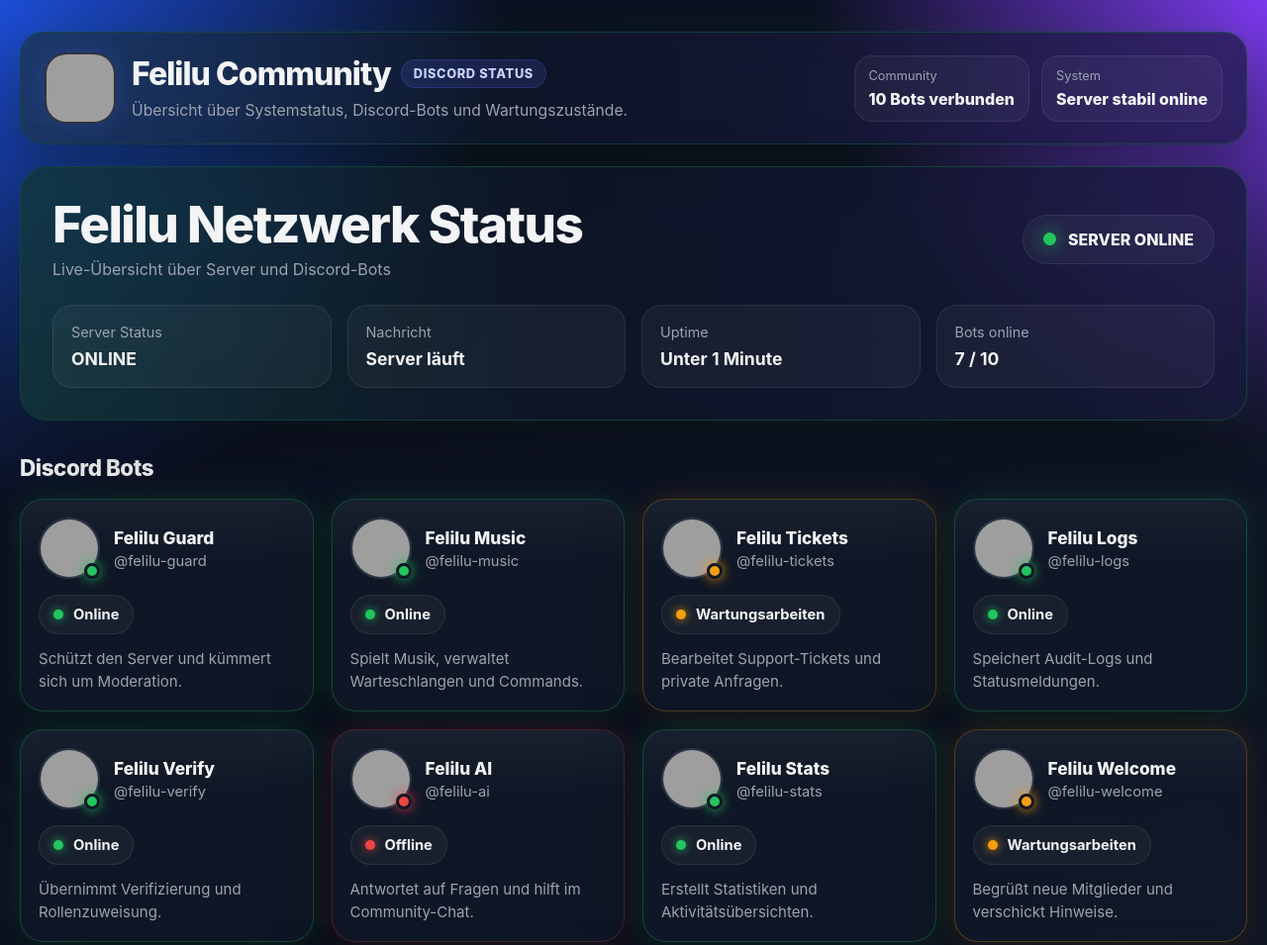
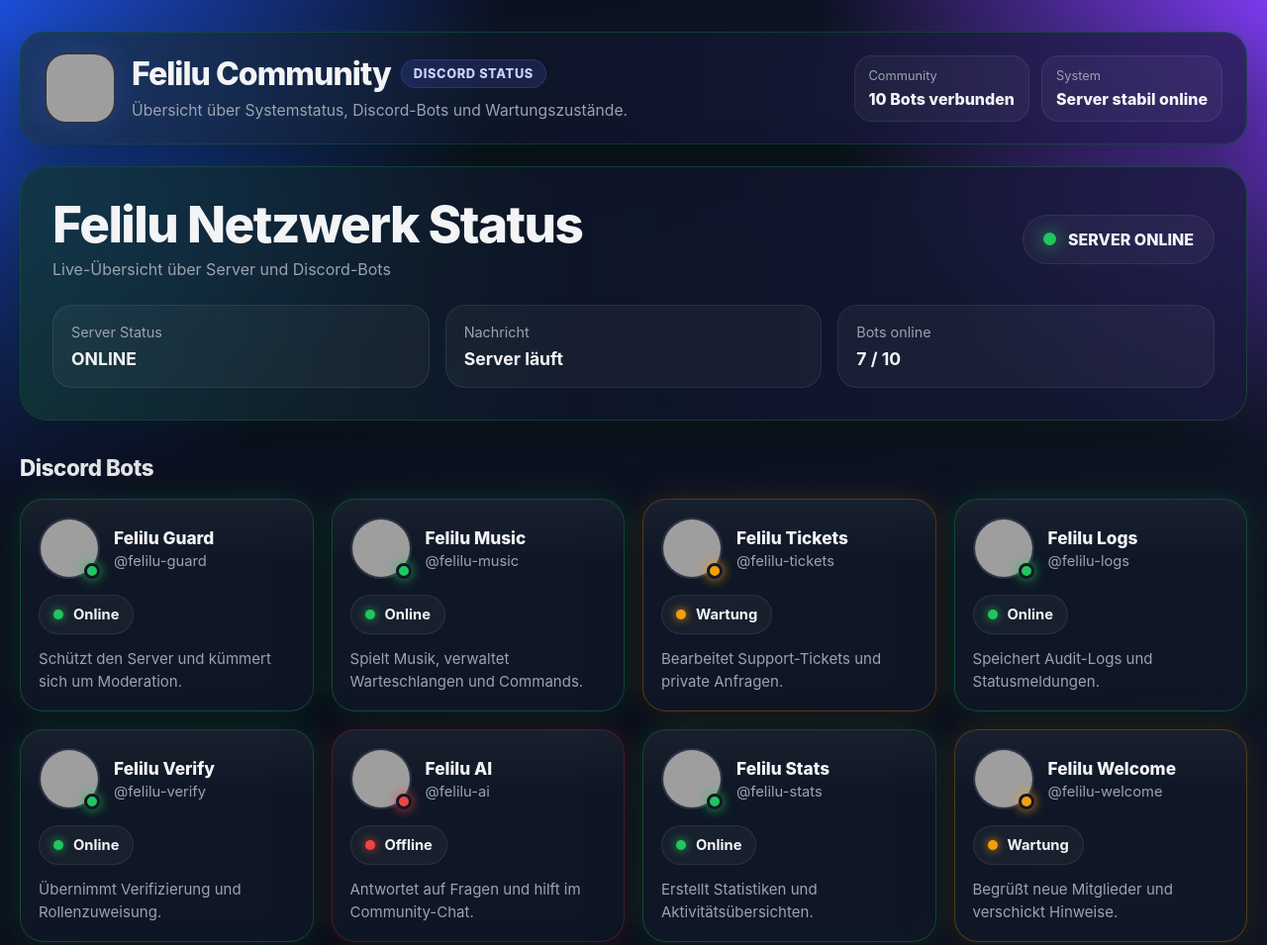
Before and after one commit to Patrick44022/Felilu-Bot-Status, a plain HTML site: page index.html in a window 1280 px wide. Shown: the top 955 px of the page at 99% size. Drawn offline with Linux system fonts and the light colour scheme; grey boxes are pictures that could not be loaded.

Commit message:
Update index.html

```diff
--- a/index.html
+++ b/index.html
@@ -311,7 +311,7 @@
 
     .stats {
       display: grid;
-      grid-template-columns: repeat(4, minmax(0, 1fr));
+      grid-template-columns: repeat(3, minmax(0, 1fr));
       gap: 16px;
       margin-top: 26px;
       position: relative;
@@ -660,11 +660,6 @@
         </div>
 
         <div class="stat-card">
-          <div class="stat-label">Uptime</div>
-          <div id="serverUptime" class="stat-value">—</div>
-        </div>
-
-        <div class="stat-card">
           <div class="stat-label">Bots online</div>
           <div id="botCounter" class="stat-value">0 / 10</div>
         </div>
@@ -762,9 +757,6 @@
       }
     ];
 
-    let onlineSince = null;
-    let currentServerOnline = false;
-
     function applyHeader() {
       document.querySelector(".guild-title").textContent = serverHeader.name;
       document.querySelector(".guild-desc").textContent = serverHeader.description;
@@ -785,7 +777,7 @@
 
       if (status === "maintenance") {
         return {
-          label: "Wartungsarbeiten",
+          label: "Wartung",
           presenceClass: "presence-maintenance",
           glowClass: "maintenance-glow",
           dotClass: "maintenance"
@@ -800,29 +792,6 @@
       };
     }
 
-    function formatDuration(ms) {
-      if (!ms || ms < 0) return "Gerade eben";
-
-      const totalSeconds = Math.floor(ms / 1000);
-      const days = Math.floor(totalSeconds / 86400);
-      const hours = Math.floor((totalSeconds % 86400) / 3600);
-      const minutes = Math.floor((totalSeconds % 3600) / 60);
-
-      if (days > 0) {
-        return `${days} Tag${days !== 1 ? "e" : ""} ${hours} Std`;
-      }
-
-      if (hours > 0) {
-        return `${hours} Std ${minutes} Min`;
-      }
-
-      if (minutes > 0) {
-        return `${minutes} Min`;
-      }
-
-      return "Unter 1 Minute";
-    }
-
     function updateTheme(serverOnline) {
       const header = document.getElementById("discordHeader");
       const hero = document.getElementById("heroSection");
@@ -835,17 +804,6 @@
       hero.classList.toggle("server-offline-theme", !serverOnline);
 
       systemState.textContent = serverOnline ? "Server stabil online" : "Server aktuell offline";
-    }
-
-    function updateUptimeDisplay() {
-      const uptimeEl = document.getElementById("serverUptime");
-
-      if (!currentServerOnline || !onlineSince) {
-        uptimeEl.textContent = "Offline";
-        return;
-      }
-
-      uptimeEl.textContent = formatDuration(Date.now() - onlineSince);
     }
 
     function renderBots(serverOnline) {
@@ -902,16 +860,6 @@
         const tooOld = !updatedAt || (Date.now() - updatedAt.getTime() > OFFLINE_AFTER_MS);
         const serverOnline = Boolean(data.online) && !tooOld;
 
-        if (serverOnline && !currentServerOnline) {
-          onlineSince = Date.now();
-        }
-
-        if (!serverOnline) {
-          onlineSince = null;
-        }
-
-        currentServerOnline = serverOnline;
-
         const serverBadge = document.getElementById("serverBadge");
         const serverBadgeText = document.getElementById("serverBadgeText");
         const serverStatusText = document.getElementById("serverStatusText");
@@ -923,19 +871,14 @@
         serverMessage.textContent = data.message || "Keine Nachricht";
 
         updateTheme(serverOnline);
-        updateUptimeDisplay();
         renderBots(serverOnline);
       } catch (err) {
-        currentServerOnline = false;
-        onlineSince = null;
-
         document.getElementById("serverBadge").className = "server-badge server-offline";
         document.getElementById("serverBadgeText").textContent = "SERVER OFFLINE";
         document.getElementById("serverStatusText").textContent = "OFFLINE";
         document.getElementById("serverMessage").textContent = "Fehler beim Laden";
 
         updateTheme(false);
-        updateUptimeDisplay();
         renderBots(false);
       }
     }
@@ -943,7 +886,6 @@
     applyHeader();
     loadStatus();
     setInterval(loadStatus, 30000);
-    setInterval(updateUptimeDisplay, 1000);
   </script>
 </body>
 </html>
```
